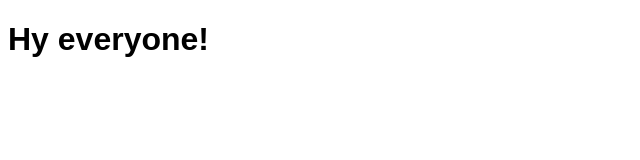
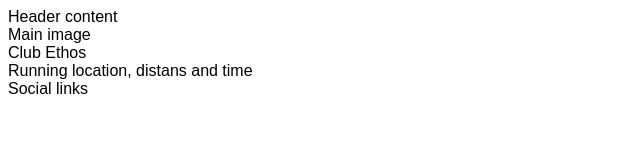
Before and after one commit to satogako/love-running, a plain HTML site: page index.html in a window 1280 px wide. Shown: the whole page, without its empty margins (0-640 px from the left). Drawn offline with Linux system fonts and the light colour scheme.

Commit message:
Add core structure for home page

```diff
--- a/index.html
+++ b/index.html
@@ -10,6 +10,10 @@
     <title>Love running</title>
 </head>
 <body>
-    <h1>Hy everyone!</h1>
+    <header>Header content</header>
+    <section>Main image</section>
+    <section>Club Ethos</section>
+    <section>Running location, distans and time</section>
+    <footer>Social links</footer>
 </body>
 </html>
```
